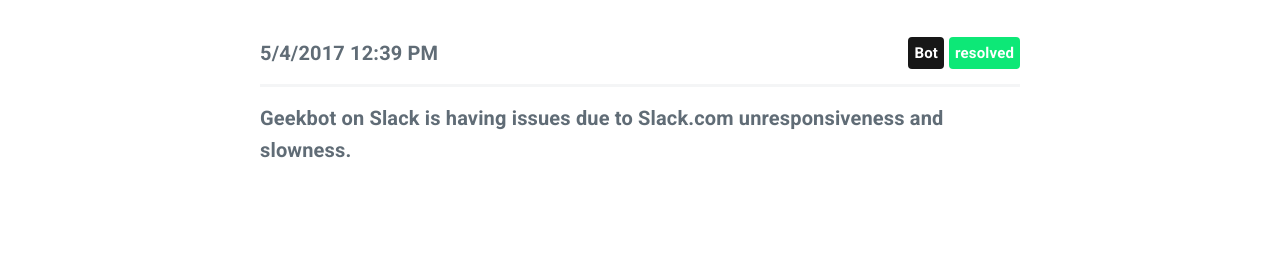
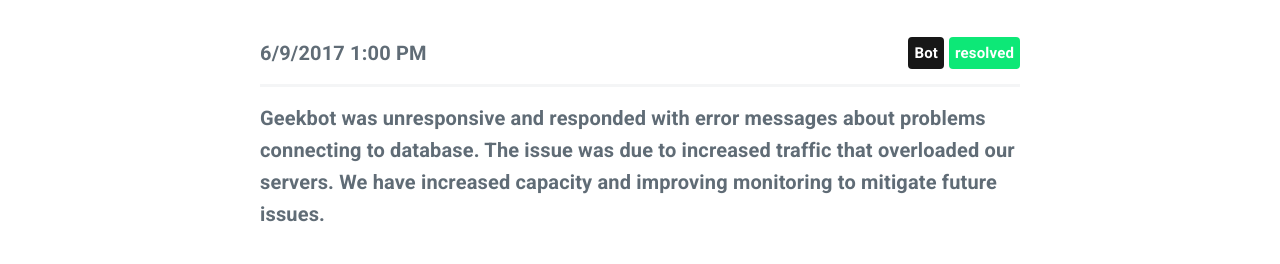
Before and after one commit to HumanWorks/geekbotstatus, a plain HTML site: page index.html in a window 1280 px wide. Shown: the part 536-800 px from the top of the page. Drawn offline with nearby package versions, Linux system fonts and the light colour scheme; no server answers.

Commit message:
add incident

```diff
--- a/index.html
+++ b/index.html
@@ -53,6 +53,23 @@
 
 				<h4 data-l10n-id="incidents">Incidents</h4>
 
+					<div class="incident">
+						<span class="date moment">2017-06-09 13:00:00 UTC</span>
+
+
+							<span class="label operational float-right" data-l10n-id="resolved">resolved</span>
+
+
+							<span class="label system float-right">Bot</span>
+
+						<hr/>
+
+						<span class="title">Geekbot was unresponsive and responded with error messages about problems connecting to database. The issue was due to increased traffic that overloaded our servers. We have increased capacity and improving monitoring to mitigate future issues.</span>
+						<p></p>
+
+
+					</div>
+
 
 					<div class="incident">
 						<span class="date moment">2017-05-04 12:39:19 UTC</span>
```
